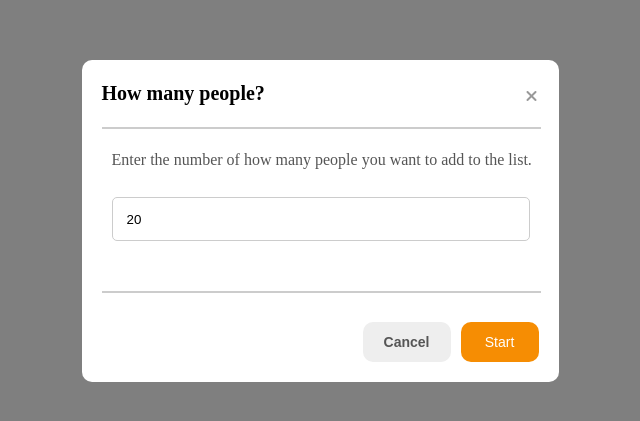
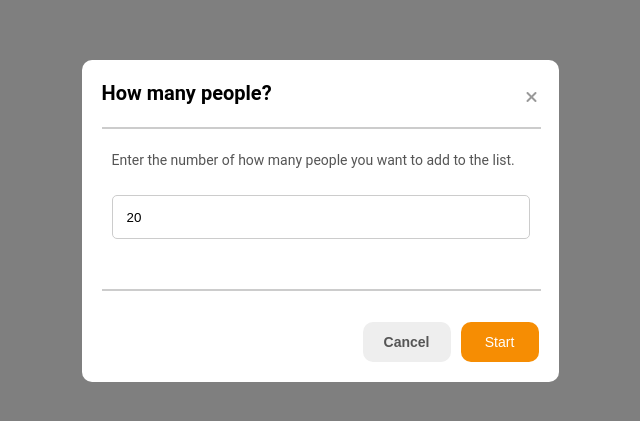
Before and after one commit to ShahriarSaleque/vue-project, a Vue app: page / in a window 1280 px wide. Shown: the part 201-622 px from the top of the page, without its empty margins (320-960 px from the left). Built offline with nearby package versions, Linux system fonts and the light colour scheme.

Commit message:
improving styling

```diff
--- a/src/views/HomeView.vue
+++ b/src/views/HomeView.vue
@@ -63,6 +63,7 @@ const state = reactive({
 }
 
 .modal {
+  font-family: 'Roboto', sans-serif;
   width: 437px;
   height: 282px;
   top: 22px;
@@ -110,7 +111,7 @@ const state = reactive({
 
   .modal-input-label {
     p {
-      font-size: 16px;
+      font-size: 14px;
       margin-left: 10px;
       font-weight: 400;
       line-height: 22px;
```
